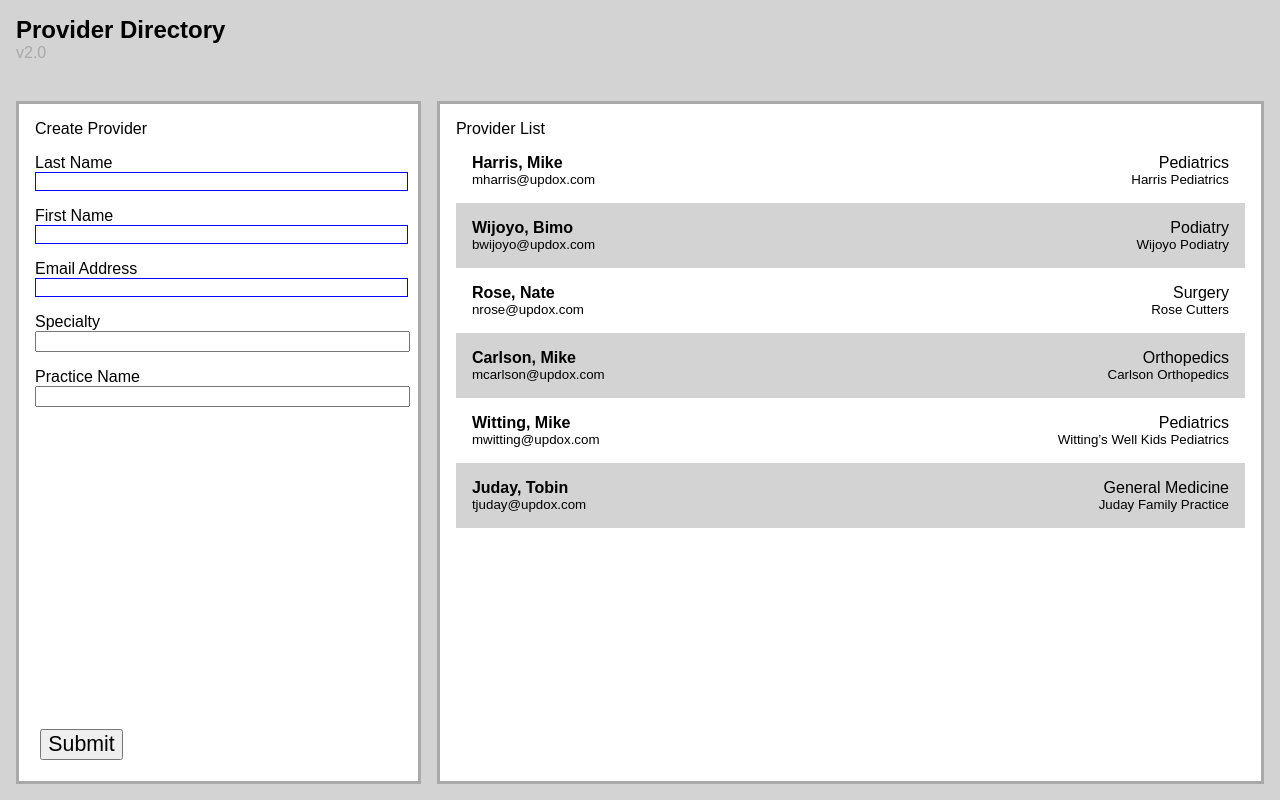
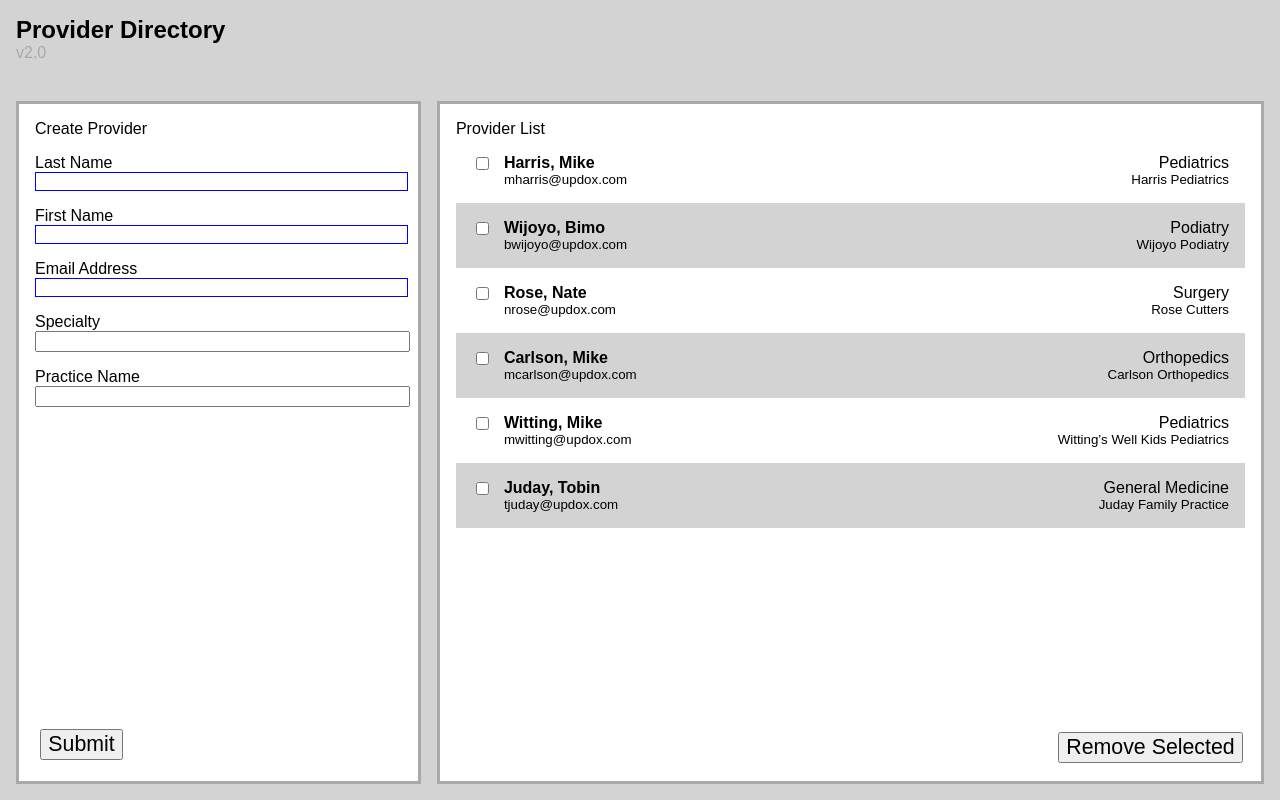
Before and after one commit to DougReeder/provider-directory, a React (Create React App) app: page / in a window 1280 px wide. Built offline with nearby package versions, Linux system fonts and the light colour scheme.

Commit message:
Allows removal of providers from list

```diff
--- a/src/App.js
+++ b/src/App.js
@@ -62,6 +62,16 @@ class App extends Component {
         this.setState({providers: providers});
     }
 
+    /** selectedProviders: array of indexes, in order from low to high */
+    removeProvider(selectedProviders) {
+        // console.log("app removeProvider", selectedProviders);
+        const providers = this.state.providers;
+        for (let i=selectedProviders.length-1; i>=0; --i) {
+            providers.splice(selectedProviders[i], 1);
+        }
+        this.setState({providers: providers});
+    }
+
     render() {
         return (
             <div className="App">
@@ -83,7 +93,8 @@ class App extends Component {
                         addProvider: this.addProvider.bind(this)
                     }}/>
                     <ProviderList {... {
-                        providers: this.state.providers
+                        providers: this.state.providers,
+                        removeProvider: this.removeProvider.bind(this)
                     }}/>
                 </main>
             </div>
--- a/src/ProviderList.css
+++ b/src/ProviderList.css
@@ -17,9 +17,6 @@ div.provider:nth-child(even) {
 .flex-row > * {
     /* styling for old browsers goes here */
 }
-.flex-row > *:last-child {
-    text-align: right;
-}
 
 @supports (display: flex) {
     .flex-row {
@@ -31,6 +28,11 @@ div.provider:nth-child(even) {
     }
 }
 
+.delete-box {
+    width: 2em;
+    flex: 0 1 auto;
+}
+
 .provider-name {
     font-weight: bold;
 }
@@ -38,3 +40,16 @@ div.provider:nth-child(even) {
 .secondary-info {
     font-size: smaller;
 }
+
+.text-align-right {
+    text-align: right;
+}
+
+
+.ProviderList button {
+    position: absolute;
+    bottom: 1em;
+    right: 1em;
+
+    font-size: 16pt;
+}
--- a/src/ProviderList.js
+++ b/src/ProviderList.js
@@ -3,6 +3,21 @@ import PropTypes from 'prop-types';
 import './ProviderList.css';
 
 class ProviderList extends Component {
+    removeProvider() {
+        const listDiv = document.querySelector('.ProviderList');
+        const checkboxes = listDiv.querySelectorAll('input[type=checkbox]');
+        // If we had unique IDs for providers, we would return those instead of indexes
+        let selectedCheckboxes = [];
+        checkboxes.forEach((checkbox) => {
+            if (checkbox.checked) {
+                selectedCheckboxes.push(checkbox.dataset.idx);
+                checkbox.checked = false;
+                // if we add other functions on selected providers, we'll need to revisit this
+            }
+        });
+        this.props.removeProvider(selectedCheckboxes);
+    }
+
     render() {
         return (
             <div className="ProviderList">
@@ -12,16 +27,26 @@ class ProviderList extends Component {
                         return (
                             <div className="provider" key={i}>
                                 <div className="flex-row">
-                                    <div className="provider-name">{provider.last_name}, {provider.first_name}</div>
-                                    <div>{provider.specialty}</div>
-                                </div>
-                                <div className="flex-row secondary-info">
-                                    <div>{provider.email_address}</div>
-                                    <div>{provider.practice_name}</div>
+                                    <div className="delete-box">
+                                        <input type="checkbox" data-idx={i} />
+                                    </div>
+                                    <div>
+                                        <div className="flex-row">
+                                            <div className="provider-name">{provider.last_name}, {provider.first_name}</div>
+                                            <div className="text-align-right">{provider.specialty}</div>
+                                        </div>
+                                        <div className="flex-row secondary-info">
+                                            <div>{provider.email_address}</div>
+                                            <div className="text-align-right">{provider.practice_name}</div>
+                                        </div>
+                                    </div>
                                 </div>
                             </div>
                         )
                     })}
+                </div>
+                <div>
+                    <button name="Remove" onClick={(evt) => this.removeProvider(evt)}>Remove Selected</button>
                 </div>
             </div>
         )
@@ -30,6 +55,7 @@ class ProviderList extends Component {
 
 ProviderList.propTypes = {
     providers: PropTypes.arrayOf(PropTypes.object).isRequired,
+    removeProvider: PropTypes.func.isRequired,
 };
 
 export default ProviderList;
```
Also changed, not shown: 2 other files (tests, documents, lock files or other folders).
